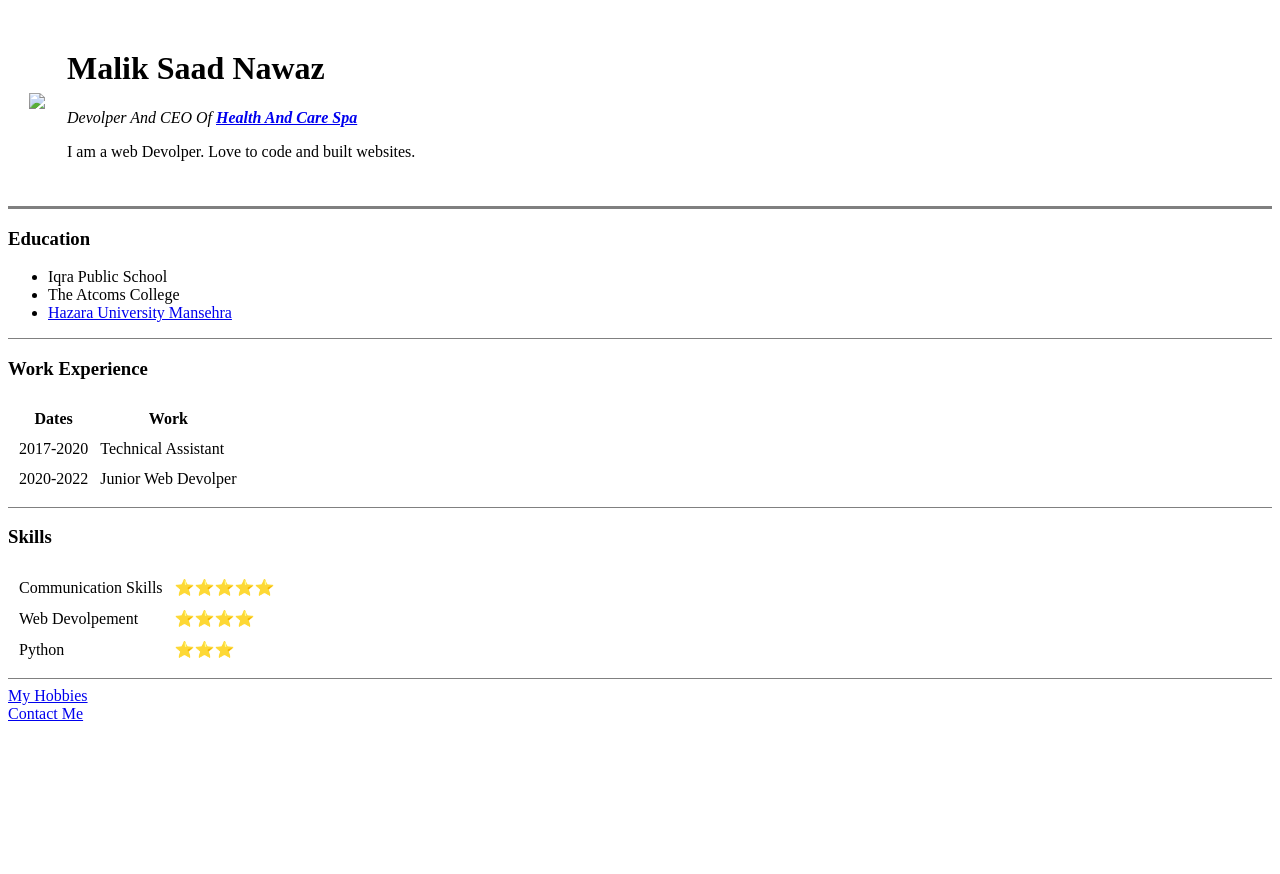
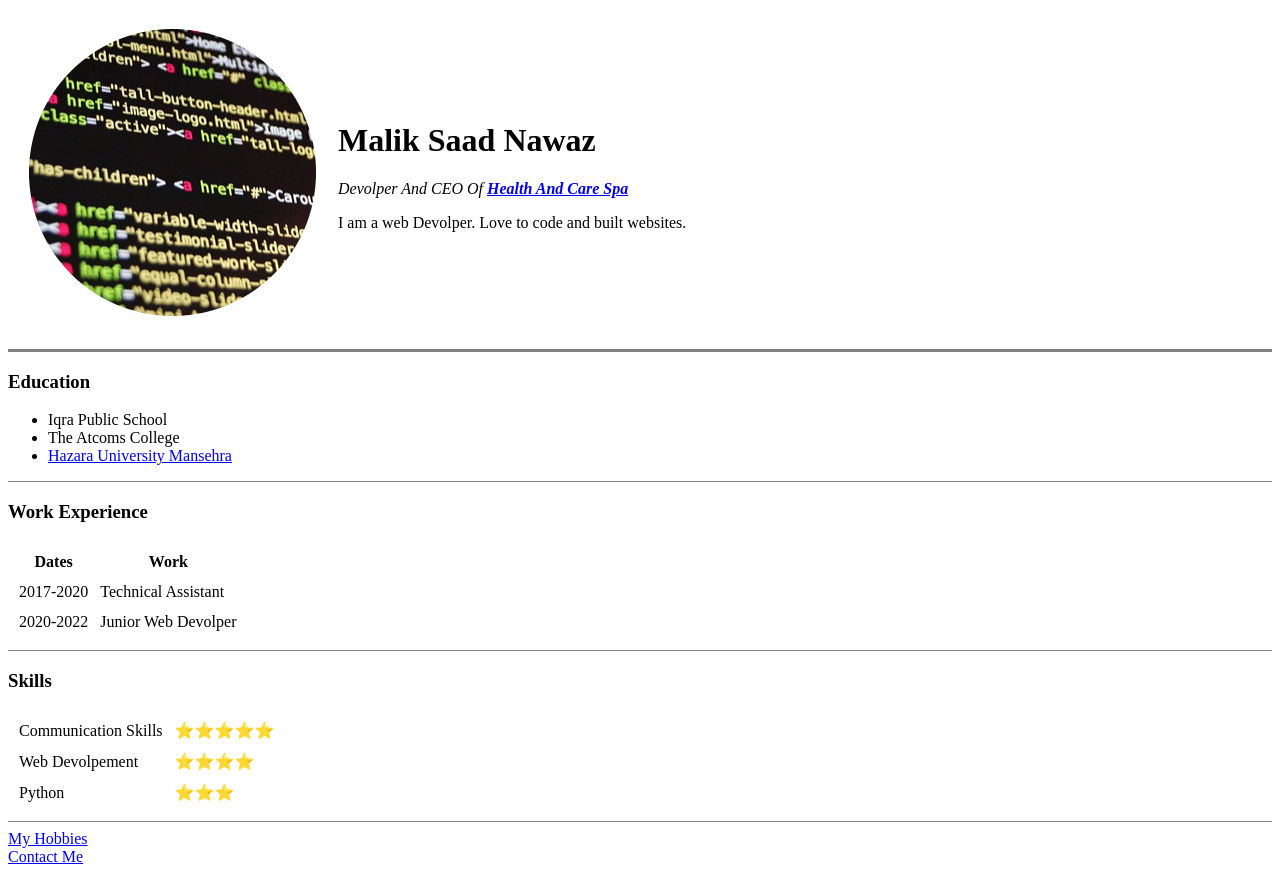
Before and after one commit to ms347135/CVi, a plain HTML site: page index.html in a window 1280 px wide. Before the commit the page ends 800 px from the top, so only its background shows below. Drawn offline with Linux system fonts and the light colour scheme.

Commit message:
Change the name of image source folder

```diff
--- a/index.html
+++ b/index.html
@@ -8,7 +8,7 @@
 <body>
     <table cellspacing="20">
         <tr>
-            <td><img src="images/Code.png"></td>
+            <td><img src="Code.png"></td>
             <td>
                 <h1>Malik Saad Nawaz</h1>
                 <p><em> Devolper And CEO Of <strong><a href="https://www.healthandcarespa.com/">Health And Care Spa</a>
```
